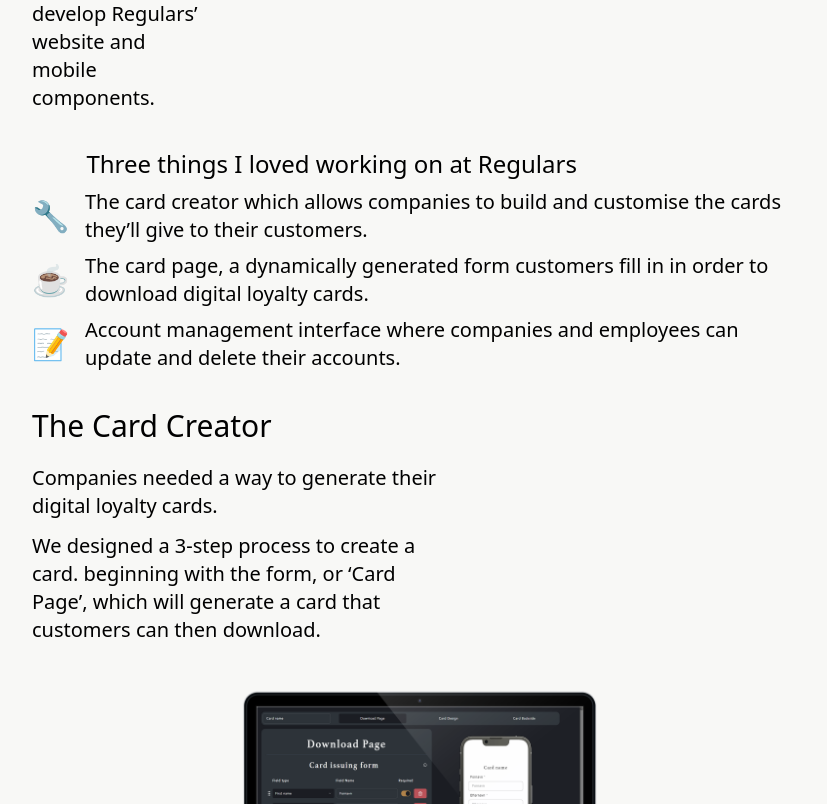
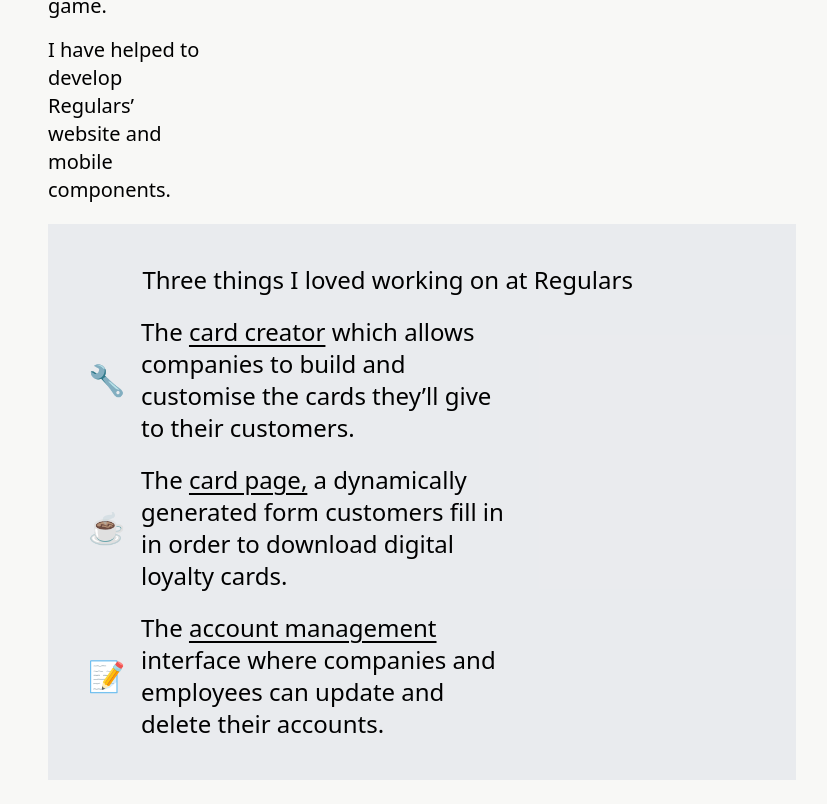
Before and after one commit to Lopside95/james-site, a Next.js app: page /work in a window 1280 px wide. Shown: the part 936-1740 px from the top of the page, without its empty margins (224-1051 px from the left). Built offline with nearby package versions, Linux system fonts and the light colour scheme.

Commit message:
scroll into view fix

```diff
--- a/src/components/home/Intro.tsx
+++ b/src/components/home/Intro.tsx
@@ -3,6 +3,7 @@
 import Emoji from "../ui/emoji";
 import { Button } from "../ui/button";
 import { useRouter } from "next/router";
+import { ExternalLink, LucideArrowUpRightFromSquare } from "lucide-react";
 
 const Intro = () => {
   const router = useRouter();
@@ -11,7 +12,7 @@
     <Card className="w-full bg-transparent border-none sm:text-3xl ">
       <CardHeader>
         <CardTitle className="sm:text-4xl">
-          Hi, I'm James <Emoji label="waving" symbol="🧑‍🔧" />
+          Hi, I'm James <Emoji label="engineer" symbol="🧑‍🔧" />
         </CardTitle>
       </CardHeader>
       <CardContent className="sm:text-3xl flex sm:gap-2  flex-col">
@@ -32,23 +33,20 @@
           with making things.
         </p>
         <p>
-          As a{" "}
-          <Link className="hover:underline" href="/writing">
-            copywriter
-          </Link>
-          , I created and told stories. For a brief while I made furniture –
-          only as a hobby but the pieces were good enough for me and I still use
-          them. Now, as a developer, I want to build websites and apps.
-        </p>
-        <Button className="w-40">
+          As a copywriter , I created and told stories. For a brief while I made
+          furniture – only as a hobby but the pieces were good enough for me and
+          I still use them. Now, as a developer, I want to build websites and
+          apps.
           <Link
+            className="text-base font-[550] items-center pt-2 flex gap-[0.6rem]"
             href="https://herobuilder.vercel.app/"
             tabIndex={-1}
             target="_blank"
           >
-            To Hero Builder
+            Hero builder
+            <LucideArrowUpRightFromSquare className="w-3" />
           </Link>
-        </Button>
+        </p>
       </CardContent>
     </Card>
   );
--- a/src/components/home/generalInfo.tsx
+++ b/src/components/home/generalInfo.tsx
@@ -12,13 +12,10 @@
           </CardTitle>
         </CardHeader>
         <CardContent className="">
-          As a{" "}
-          <Link className="hover:underline" href="/writing">
-            copywriter
-          </Link>
-          , I created and told stories. For a brief while I made furniture –
-          only as a hobby but the pieces were good enough for me and I still use
-          them. Now, as a developer, I want to build websites and apps.
+          As a copywriter , I created and told stories. For a brief while I made
+          furniture – only as a hobby but the pieces were good enough for me and
+          I still use them. Now, as a developer, I want to build websites and
+          apps.
         </CardContent>
       </Card>
     </div>
--- a/src/components/ui/button.tsx
+++ b/src/components/ui/button.tsx
@@ -10,6 +10,7 @@
     variants: {
       variant: {
         default: "bg-primary text-primary-foreground hover:bg-primary/90",
+        defaultLink: "bg-transparent text-bg hover:bg-primary/90 border",
         destructive:
           "bg-destructive text-destructive-foreground hover:bg-destructive/90",
         outline:
--- a/src/components/work/cardCreator.tsx
+++ b/src/components/work/cardCreator.tsx
@@ -8,15 +8,15 @@
   return (
     <article className="flex-col flex ">
       <div className="w-[26rem]">
-        <h1>The Card Creator</h1>
+        <h1 className="">The Card Creator</h1>
         <p className="pt-5 pb-3">
           Companies needed a way to generate their digital loyalty cards.
         </p>
         <p>
-          We designed a 3-step process to create a card. beginning with the
-          form, or ‘Card Page’, which will generate a card that customers can
-          then download.{" "}
+          The card creator is a three step process, beginning with the form, or
+          ‘Card Page’, from which customers can download the card.{" "}
         </p>
+        <p>My role mostly involved the preview of the card page.</p>
       </div>
       <Image
         alt="Regulars home page"
--- a/src/components/work/cardPage.tsx
+++ b/src/components/work/cardPage.tsx
@@ -30,9 +30,9 @@
           width={800}
         />
       </div>
-      <p className="w-1/2">
+      <p className="w-1/2 pt-5">
         After hitting ‘download’, customers are redirected to their apple or
-        google wallet and can save the card to their phone .
+        google wallet and can save the card to their phone.
       </p>
     </div>
   );
--- a/src/components/work/stepOne.tsx
+++ b/src/components/work/stepOne.tsx
@@ -5,7 +5,7 @@
     <div className="flex items-center pb-10 ">
       <div className="w-2/3">
         <h2>Step one</h2>
-        <p className="w-4/5 py-4">
+        <p className="w-4/5 pt-4 pb-6">
           Companies can decide which fields they want present, the name of that
           field and whether or not the field is required. Choices are reflected
           on the preview.
--- a/src/globals.css
+++ b/src/globals.css
@@ -84,6 +84,9 @@
   h2 {
     @apply sm:text-2xl font-medium;
   }
+  h3 {
+    @apply sm:text-2xl;
+  }
   p {
     @apply sm:text-xl;
   }
--- a/src/pages/work.tsx
+++ b/src/pages/work.tsx
@@ -23,17 +23,24 @@
     ref: React.RefObject<HTMLDivElement>
   ) => {
     e.preventDefault();
+
     if (ref.current) {
-      ref.current.scrollIntoView({ behavior: "smooth", block: "start" });
+      const refPos = ref.current?.getBoundingClientRect().top + window.scrollY;
+      // ref.current.scrollIntoView({ behavior: "smooth", block: "start" });
+      // const offsetPos = refPos - 80
+      window.scrollTo({
+        top: refPos - 72,
+        behavior: "smooth",
+      });
     }
   };
   return (
-    <div className="w-full items-center align-middle flex flex-col min-h-screen">
+    <div className="w-full items-center align-middle flex pl-5 flex-col min-h-screen">
       <section className="sm:w-3/5 pt-8 flex-col flex gap-5">
         <h1 className="">Regulars</h1>
-        <h1 className="pt-1 pb-5">Junior frontend developer</h1>
+        <h1 className="pt-1">Junior frontend developer</h1>
         <article className="flex items-center">
-          <div className="flex flex-col w-2/3 gap-4 text">
+          <div className="flex flex-col w-2/3 gap-4">
             <p>
               The company helps cafes by building customer loyalty, turning
               guests into regulars.
@@ -56,18 +63,61 @@
             width={600}
           />
         </article>
-        <article className="flex flex-col gap-2 py-4">
+        <article className="flex flex-col gap-5 w-[99%]  py-10 pl-10 bg-gray-200/75">
           <h2 className="pl-[3.4rem]">
             Three things I loved working on at Regulars
           </h2>
-          <MenuItem
+
+          <article className="flex gap-4 items-center w-3/5">
+            <Emoji className="text-3xl" label="spanner" symbol="🔧" />
+            <h3>
+              The{" "}
+              <span
+                className="underline cursor-pointer underline-offset-4"
+                onClick={(e) => handleNav(e, creatorRef)}
+              >
+                card creator
+              </span>{" "}
+              which allows companies to build and customise the cards they’ll
+              give to their customers.
+            </h3>
+          </article>
+          <article className="flex gap-4 items-center w-3/5">
+            <Emoji className="text-3xl" label="coffee" symbol="☕️" />
+            <h3>
+              The{" "}
+              <span
+                className="underline underline-offset-4 cursor-pointer"
+                onClick={(e) => handleNav(e, cardPageRef)}
+              >
+                card page,
+              </span>{" "}
+              a dynamically generated form customers fill in in order to
+              download digital loyalty cards.
+            </h3>
+          </article>
+          <article className="flex gap-4 w-3/5 items-center">
+            <Emoji className="text-3xl" label="notes" symbol="📝" />
+            <h3>
+              The{" "}
+              <span
+                className="underline cursor-pointer underline-offset-4"
+                onClick={(e) => handleNav(e, settingsRef)}
+              >
+                account management
+              </span>{" "}
+              interface where companies and employees can update and delete
+              their accounts.
+            </h3>
+          </article>
+          {/* <MenuItem
             desc="The card creator which allows companies to build and customise the
               cards they’ll give to their customers."
             label="spanner"
             symbol="🔧"
             onClick={(e) => handleNav(e, creatorRef)}
-          />
-          <MenuItem
+          /> */}
+          {/* <MenuItem
             desc=" The card page, a dynamically generated form customers fill in in
             order to download digital loyalty cards."
             label="coffee"
@@ -80,7 +130,7 @@
             label="notepad"
             symbol="📝"
             onClick={(e) => handleNav(e, settingsRef)}
-          />
+          /> */}
         </article>
         <div ref={creatorRef}>
           <CardCreator />
```
